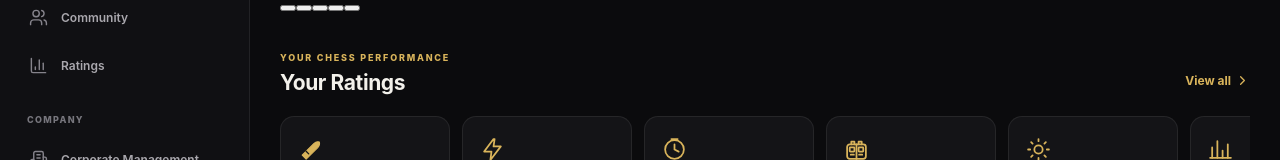
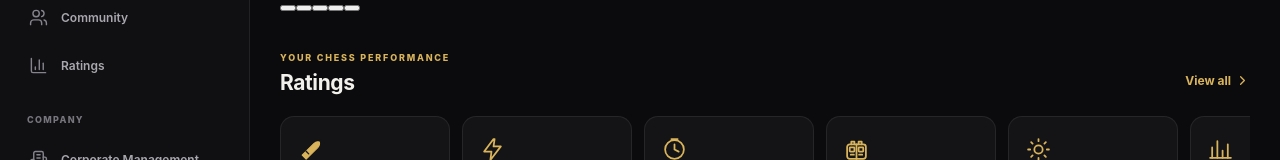
Before and after one commit to elianssotero/CheckmaitreX-App, a React (Vite) app: page / in a window 1280 px wide. Shown: the part 472-632 px from the top of the page. Built offline with nearby package versions, Linux system fonts and the light colour scheme.

Commit message:
Update HomePage.tsx

```diff
--- a/src/pages/HomePage.tsx
+++ b/src/pages/HomePage.tsx
@@ -357,7 +357,7 @@ function HomePage() {
                     <div className="cx-section-heading">
             <div>
               <span className="cx-overline">YOUR CHESS PERFORMANCE</span>
-              <h2>Your Ratings</h2>
+              <h2>Ratings</h2>
             </div>
             <button className="cx-text-link">
               View all <ChevronRight size={15} />
```
